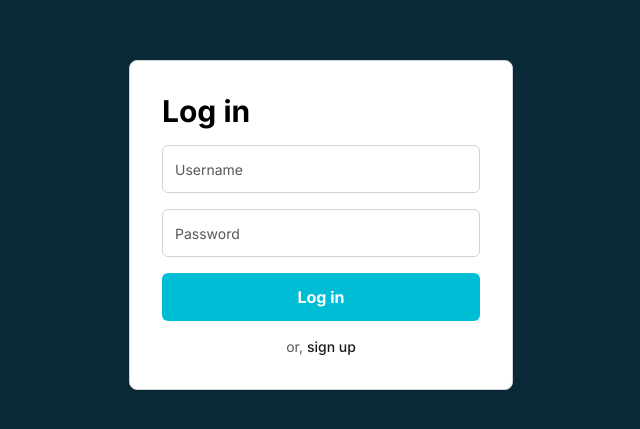
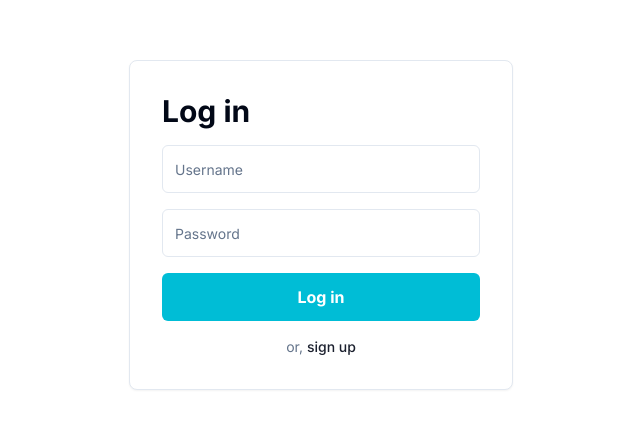
Before and after one commit to SadiqNaizam/mlo-a774-1ea9, a React (Vite) app: page / in a window 1280 px wide. Shown: the part 175-604 px from the top of the page, without its empty margins (319-959 px from the left). Built offline with nearby package versions, Linux system fonts and the light colour scheme.

Commit message:
Updated code files: index.css

```diff
--- a/src/index.css
+++ b/src/index.css
@@ -6,30 +6,50 @@
 
 @layer base {
   :root {
-    --background: 196 74% 12%;
-    --foreground: 0 0% 100%;
+    --background: 0 0% 100%;
+    --foreground: 222.2 84% 4.9%;
     --card: 0 0% 100%;
-    --card-foreground: 0 0% 0%;
+    --card-foreground: 222.2 84% 4.9%;
     --popover: 0 0% 100%;
-    --popover-foreground: 0 0% 0%;
+    --popover-foreground: 222.2 84% 4.9%;
     --primary: 187 100% 42%;
     --primary-foreground: 0 0% 100%;
     --secondary: 210 40% 96.1%;
     --secondary-foreground: 222.2 47.4% 11.2%;
     --muted: 210 40% 96.1%;
-    --muted-foreground: 0 0% 34%;
-    --accent: 187 100% 42%;
-    --accent-foreground: 0 0% 100%;
+    --muted-foreground: 215.4 16.3% 46.9%;
+    --accent: 210 40% 96.1%;
+    --accent-foreground: 222.2 47.4% 11.2%;
     --destructive: 0 84.2% 60.2%;
     --destructive-foreground: 210 40% 98%;
-    --border: 210 14% 83%;
-    --input: 210 14% 83%;
+    --border: 214.3 31.8% 91.4%;
+    --input: 214.3 31.8% 91.4%;
     --ring: 187 100% 42%;
     --radius: 0.5rem;
   }
-}
 
-@layer base {
+  .dark {
+    --background: 222.2 84% 4.9%;
+    --foreground: 210 40% 98%;
+    --card: 222.2 84% 4.9%;
+    --card-foreground: 210 40% 98%;
+    --popover: 222.2 84% 4.9%;
+    --popover-foreground: 210 40% 98%;
+    --primary: 187 100% 42%;
+    --primary-foreground: 0 0% 100%;
+    --secondary: 217.2 32.6% 17.5%;
+    --secondary-foreground: 210 40% 98%;
+    --muted: 217.2 32.6% 17.5%;
+    --muted-foreground: 215 20.2% 65.1%;
+    --accent: 217.2 32.6% 17.5%;
+    --accent-foreground: 210 40% 98%;
+    --destructive: 0 62.8% 30.6%;
+    --destructive-foreground: 210 40% 98%;
+    --border: 217.2 32.6% 17.5%;
+    --input: 217.2 32.6% 17.5%;
+    --ring: 187 100% 42%;
+  }
+
   * {
     @apply border-border;
   }
```
